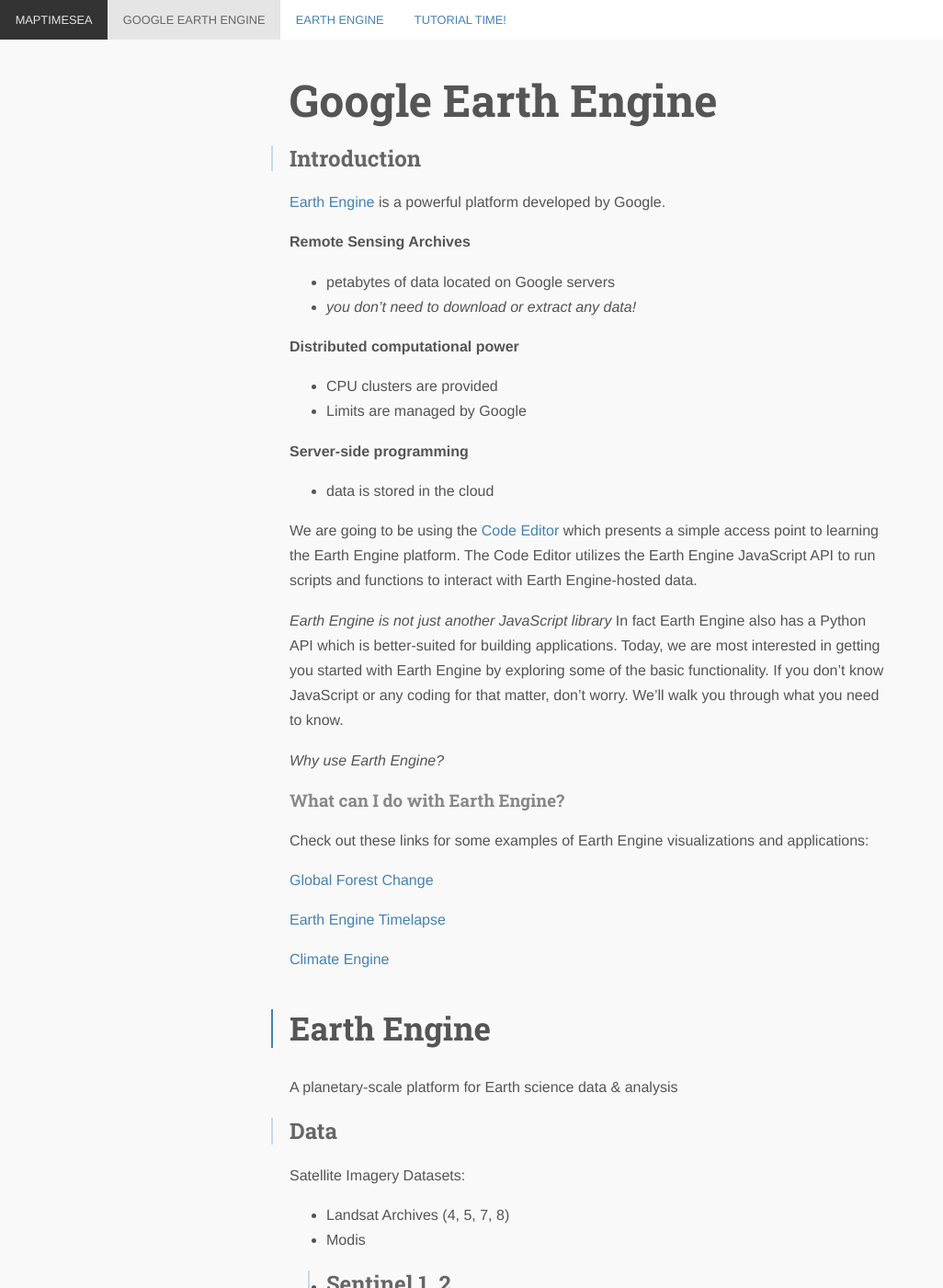
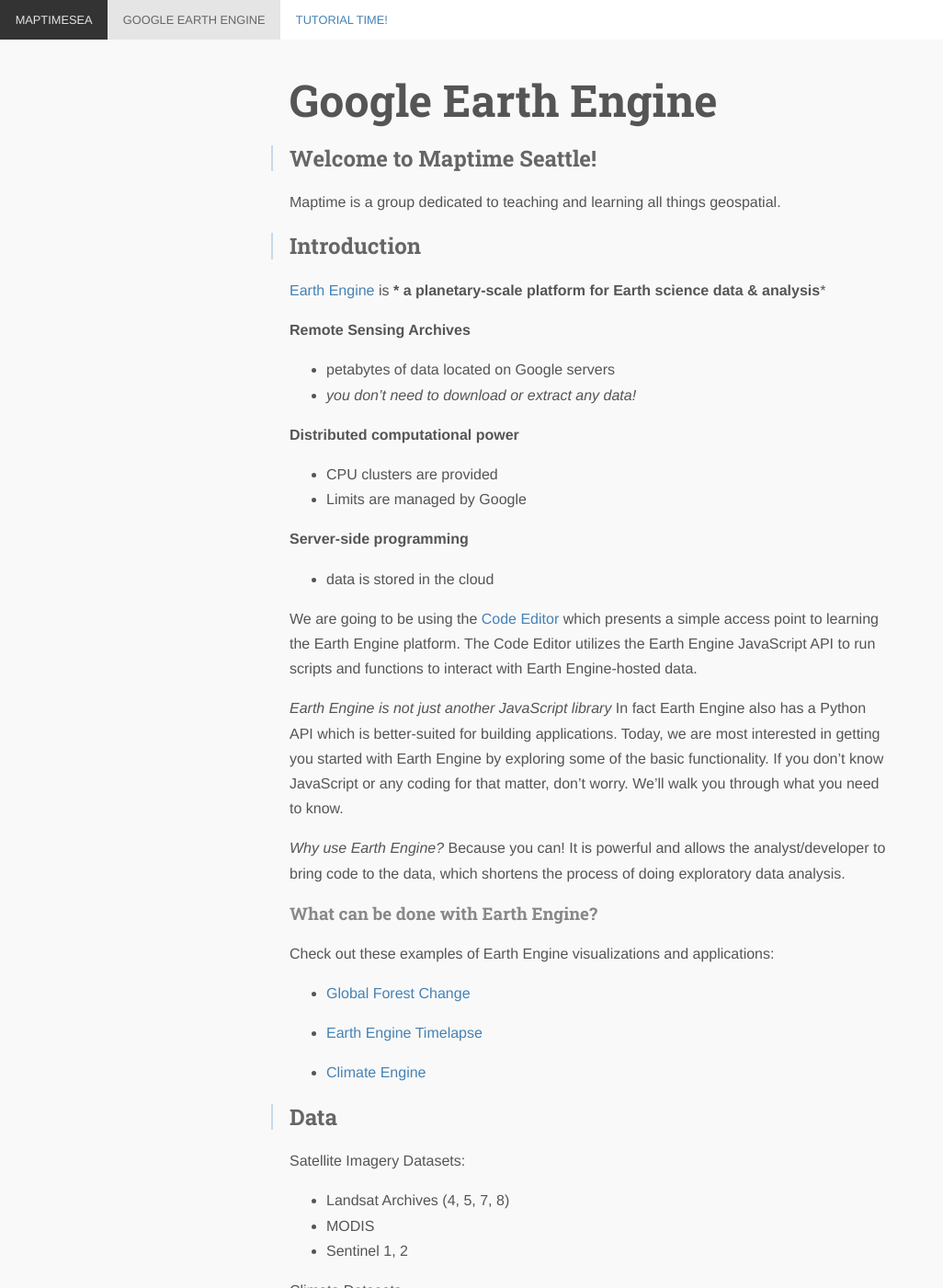
Before and after one commit to MaptimeSEA/maptimesea.github.io, a Jekyll site: the page built from _posts/2017-07-12-earthengine.markdown, in a window 1280 px wide and 1400 px high. Shown: the whole window at 92% size, without its empty margins (0-1026 px from the left). Built offline with Jekyll 4.4.1, drawn with Linux system fonts in a browser that asks for light colours; nearby versions of some CDN libraries; Markdown is read by kramdown in place of the engine named in the settings; some of the changed text lies outside the part shown.

Commit message:
updated post

```diff
--- a/_posts/2017-07-12-earthengine.markdown
+++ b/_posts/2017-07-12-earthengine.markdown
@@ -3,8 +3,13 @@
 title: "Google Earth Engine"
 ---
 
+## Welcome to Maptime Seattle!
+
+Maptime is a group dedicated to teaching and learning all things geospatial.
+
+
 ## Introduction
-[Earth Engine](https://earthengine.google.com/) is a powerful platform developed by Google.
+[Earth Engine](https://earthengine.google.com/) is *** a planetary-scale platform for Earth science data & analysis***
 
 **Remote Sensing Archives**
 - petabytes of data located on Google servers
@@ -17,35 +22,30 @@
 **Server-side programming**
 - data is stored in the cloud
 
-
 We are going to be using the [Code Editor](https://code.earthengine.google.com/) which presents a simple access point to learning the Earth Engine platform. The Code Editor utilizes the Earth Engine JavaScript API to run scripts and functions to interact with Earth Engine-hosted data.
 
 *Earth Engine is not just another JavaScript library*
 In fact Earth Engine also has a Python API which is better-suited for building applications. Today, we are most interested in getting you started with Earth Engine by exploring some of the basic functionality. If you don't know JavaScript or any coding for that matter, don't worry. We'll walk you through what you need to know.
 
 *Why use Earth Engine?*
+Because you can! It is powerful and allows the analyst/developer to bring code to the data, which shortens the process of doing exploratory data analysis.
 
+### What can be done with Earth Engine?
 
-### What can I do with Earth Engine?
+Check out these examples of Earth Engine visualizations and applications:
 
-Check out these links for some examples of Earth Engine visualizations and applications:
+- [Global Forest Change](http://earthenginepartners.appspot.com/science-2013-global-forest)
 
-[Global Forest Change](http://earthenginepartners.appspot.com/science-2013-global-forest)
+- [Earth Engine Timelapse](https://earthengine.google.com/timelapse/)
 
-[Earth Engine Timelapse](https://earthengine.google.com/timelapse/)
+- [Climate Engine](http://climateengine.org/)
 
-[Climate Engine](http://climateengine.org/)
-
-
-# Earth Engine
-A planetary-scale platform for Earth science data & analysis
 
 ## Data
 Satellite Imagery Datasets:
 - Landsat Archives (4, 5, 7, 8)
-- Modis
+- MODIS
 - Sentinel 1, 2
--
 
 Climate Datasets
 -		Precipitation
@@ -54,11 +54,11 @@
 ## APIs
 
 JavaScript and Python APIs
-
-
 # Tutorial Time!
 
 ### What do I need for this tutorial?
+Click this link to join the Google Group which will facilitate sharing a code repository with you:
+https://goo.gl/TEPFbt
 
 
 ### What are we making?
@@ -76,7 +76,7 @@
 
 6.
 
-By the time we finish this tutorial,
+By the time we finish this tutorial, you will have the basics to
 
 
 ## Tips
```
